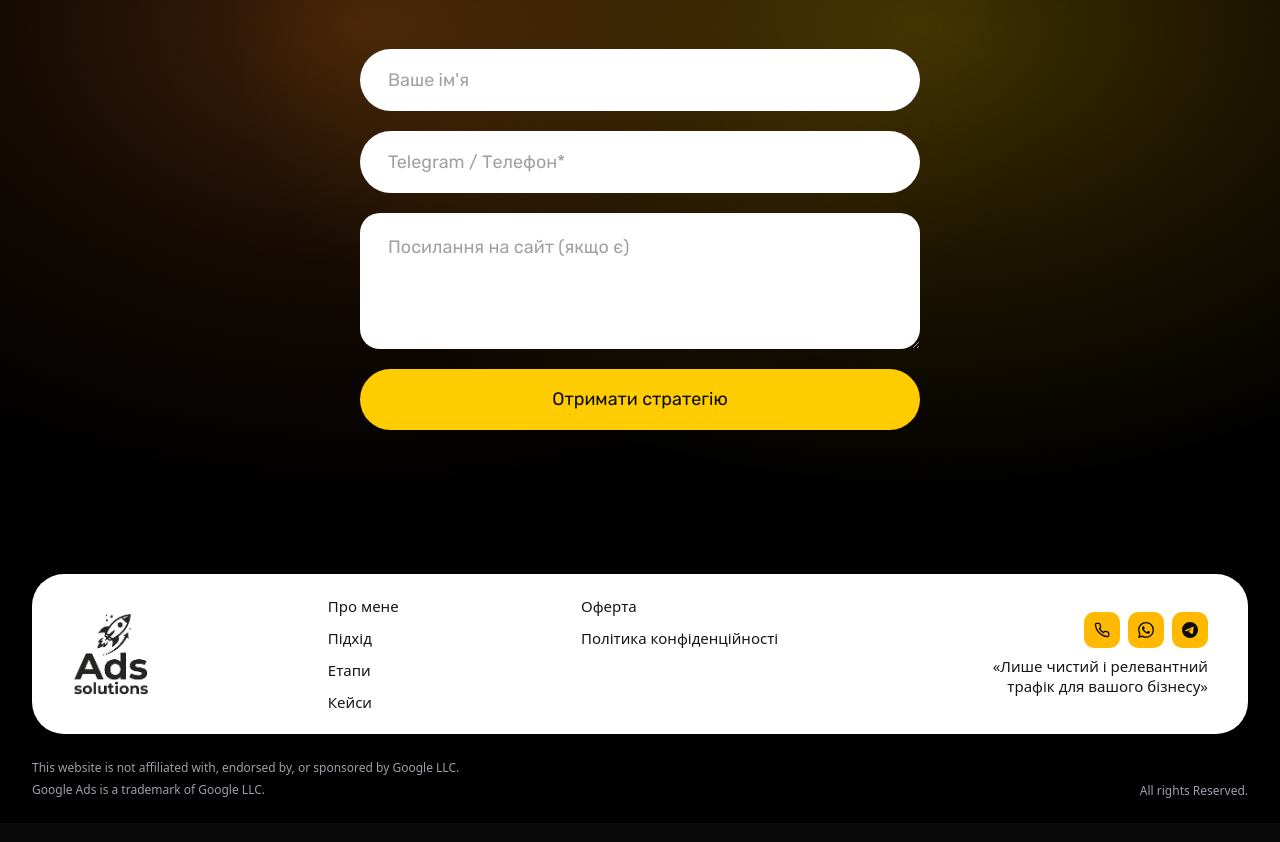
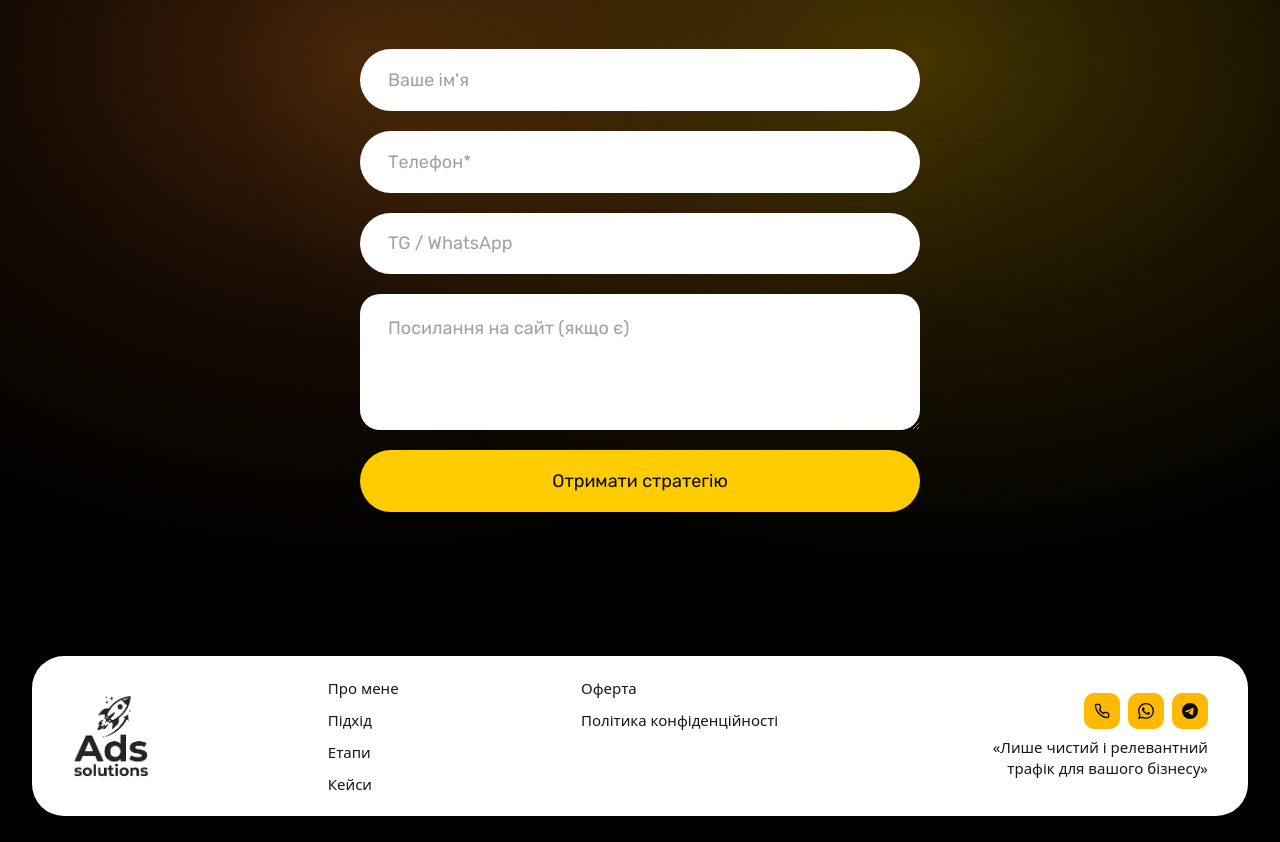
Before and after one commit to alexbet9851/adssolutionwebsite, a Next.js app: page / in a window 1280 px wide. Shown: the part 7746-8588 px from the top of the page. Built offline with nearby package versions, Linux system fonts and the light colour scheme.

Commit message:
Добавил отправку событий dataLayer для форм

```diff
--- a/src/app/api/lead/route.ts
+++ b/src/app/api/lead/route.ts
@@ -3,6 +3,7 @@ import { escapeHtml } from "@/lib/escapeHtml";
 type LeadPayload = {
   name?: string;
   phone?: string;
+  messenger?: string;
   comment?: string;
 };
 
@@ -25,6 +26,7 @@ export async function POST(request: Request) {
 
   const name = body.name?.trim() || "—";
   const phone = body.phone?.trim() || "";
+  const messenger = body.messenger?.trim() || "—";
   const comment = body.comment?.trim() || "—";
 
   if (!phone) {
@@ -35,7 +37,8 @@ export async function POST(request: Request) {
     "🔔 <b>Новая заявка с сайта!</b>\n\n" +
     `👤 Имя: ${escapeHtml(name)}\n` +
     `📞 Телефон: ${escapeHtml(phone)}\n` +
-    `💬 Комментарий: ${escapeHtml(comment)}`;
+    `💬 Мессенджер: ${escapeHtml(messenger)}\n` +
+    `🔗 Комментарий: ${escapeHtml(comment)}`;
 
   try {
     const response = await fetch(`https://api.telegram.org/bot${token}/sendMessage`, {
--- a/src/components/AuditLeadModal.tsx
+++ b/src/components/AuditLeadModal.tsx
@@ -9,13 +9,15 @@ import type { SiteContent } from "@/types/site-content";
 
 type FormState = {
   name: string;
-  contact: string;
+  phone: string;
+  messenger: string;
   website: string;
 };
 
 const INITIAL_FORM: FormState = {
   name: "",
-  contact: "",
+  phone: "",
+  messenger: "",
   website: "",
 };
 
@@ -69,8 +71,8 @@ export function AuditLeadModal({ open, onClose, content }: AuditLeadModalProps)
     setError("");
     setSubmitted(false);
 
-    if (!form.contact.trim()) {
-      setError(content.errorRequiredContact);
+    if (!form.phone.trim()) {
+      setError(content.errorRequiredPhone);
       return;
     }
 
@@ -78,7 +80,8 @@ export function AuditLeadModal({ open, onClose, content }: AuditLeadModalProps)
 
     const ok = await submitLeadForm({
       name: form.name.trim(),
-      phone: form.contact.trim(),
+      phone: form.phone.trim(),
+      messenger: form.messenger.trim(),
       comment: form.website.trim(),
     });
 
@@ -182,19 +185,35 @@ export function AuditLeadModal({ open, onClose, content }: AuditLeadModalProps)
                 className={INPUT_CLASS}
               />
 
-              <label className="sr-only" htmlFor="audit-contact">
-                {content.contactLabel}
+              <label className="sr-only" htmlFor="audit-phone">
+                {content.phoneLabel}
               </label>
               <input
-                id="audit-contact"
-                type="text"
-                name="contact"
+                id="audit-phone"
+                type="tel"
+                name="phone"
                 autoComplete="tel"
                 required
-                placeholder={content.contactPlaceholder}
-                value={form.contact}
+                placeholder={content.phonePlaceholder}
+                value={form.phone}
                 onChange={(event) =>
-                  setForm((prev) => ({ ...prev, contact: event.target.value }))
+                  setForm((prev) => ({ ...prev, phone: event.target.value }))
+                }
+                className={INPUT_CLASS}
+              />
+
+              <label className="sr-only" htmlFor="audit-messenger">
+                {content.messengerLabel}
+              </label>
+              <input
+                id="audit-messenger"
+                type="text"
+                name="messenger"
+                autoComplete="off"
+                placeholder={content.messengerPlaceholder}
+                value={form.messenger}
+                onChange={(event) =>
+                  setForm((prev) => ({ ...prev, messenger: event.target.value }))
                 }
                 className={INPUT_CLASS}
               />
--- a/src/components/ContactFormSection.tsx
+++ b/src/components/ContactFormSection.tsx
@@ -9,13 +9,15 @@ import type { SiteContent } from "@/types/site-content";
 
 type FormState = {
   name: string;
-  contact: string;
+  phone: string;
+  messenger: string;
   website: string;
 };
 
 const INITIAL_FORM: FormState = {
   name: "",
-  contact: "",
+  phone: "",
+  messenger: "",
   website: "",
 };
 
@@ -37,8 +39,8 @@ export default function ContactFormSection({ content }: { content: SiteContent }
     setError("");
     setSubmitted(false);
 
-    if (!form.contact.trim()) {
-      setError(contact.errorRequiredContact);
+    if (!form.phone.trim()) {
+      setError(contact.errorRequiredPhone);
       return;
     }
 
@@ -46,7 +48,8 @@ export default function ContactFormSection({ content }: { content: SiteContent }
 
     const ok = await submitLeadForm({
       name: form.name.trim(),
-      phone: form.contact.trim(),
+      phone: form.phone.trim(),
+      messenger: form.messenger.trim(),
       comment: form.website.trim(),
     });
 
@@ -125,18 +128,34 @@ export default function ContactFormSection({ content }: { content: SiteContent }
           />
 
           <label className="sr-only" htmlFor="contact-phone">
-            {contact.contactLabel}
+            {contact.phoneLabel}
           </label>
           <input
             id="contact-phone"
-            type="text"
-            name="contact"
+            type="tel"
+            name="phone"
             autoComplete="tel"
             required
-            placeholder={contact.contactPlaceholder}
-            value={form.contact}
+            placeholder={contact.phonePlaceholder}
+            value={form.phone}
             onChange={(event) =>
-              setForm((prev) => ({ ...prev, contact: event.target.value }))
+              setForm((prev) => ({ ...prev, phone: event.target.value }))
+            }
+            className={INPUT_CLASS}
+          />
+
+          <label className="sr-only" htmlFor="contact-messenger">
+            {contact.messengerLabel}
+          </label>
+          <input
+            id="contact-messenger"
+            type="text"
+            name="messenger"
+            autoComplete="off"
+            placeholder={contact.messengerPlaceholder}
+            value={form.messenger}
+            onChange={(event) =>
+              setForm((prev) => ({ ...prev, messenger: event.target.value }))
             }
             className={INPUT_CLASS}
           />
--- a/src/content/en.ts
+++ b/src/content/en.ts
@@ -393,12 +393,14 @@ export const enContent: SiteContent = {
     subtitleLine2: "I'll analyze your project and propose a scaling strategy.",
     nameLabel: "Your name",
     namePlaceholder: "Your name",
-    contactLabel: "Telegram / Phone",
-    contactPlaceholder: "Telegram / Phone*",
+    phoneLabel: "Phone",
+    phonePlaceholder: "Phone*",
+    messengerLabel: "Preferred messenger",
+    messengerPlaceholder: "TG / WhatsApp",
     websiteLabel: "Website link",
     websitePlaceholder: "Website link (if available)",
     submit: "Get the strategy",
-    errorRequiredContact: "Please provide Telegram or phone — this field is required.",
+    errorRequiredPhone: "Please provide your phone number — this field is required.",
     errorSubmitFailed: "Could not submit the request. Please try again.",
     successMessage: "Request submitted successfully",
   },
@@ -407,12 +409,14 @@ export const enContent: SiteContent = {
     subtitle: "I'll analyze your project and propose a scaling strategy.",
     nameLabel: "Your name",
     namePlaceholder: "Your name",
-    contactLabel: "Telegram / Phone",
-    contactPlaceholder: "Telegram / Phone*",
+    phoneLabel: "Phone",
+    phonePlaceholder: "Phone*",
+    messengerLabel: "Preferred messenger",
+    messengerPlaceholder: "TG / WhatsApp",
     websiteLabel: "Website link",
     websitePlaceholder: "Website link (if available)",
     submit: "Get the strategy",
-    errorRequiredContact: "Please provide Telegram or phone — this field is required.",
+    errorRequiredPhone: "Please provide your phone number — this field is required.",
     errorSubmitFailed: "Could not submit the request. Please try again.",
     successMessage: "Request submitted successfully",
     closeOverlay: "Close form",
--- a/src/content/ru.ts
+++ b/src/content/ru.ts
@@ -405,13 +405,14 @@ export const ruContent: SiteContent = {
       "Я проанализирую ваш проект и предложу стратегию масштабирования.",
     nameLabel: "Ваше имя",
     namePlaceholder: "Ваше имя",
-    contactLabel: "Telegram / Телефон",
-    contactPlaceholder: "Telegram / Телефон*",
+    phoneLabel: "Телефон",
+    phonePlaceholder: "Телефон*",
+    messengerLabel: "Любой удобный мессенджер",
+    messengerPlaceholder: "TG / WhatsApp",
     websiteLabel: "Ссылка на сайт",
     websitePlaceholder: "Ссылка на сайт (если есть)",
     submit: "Получить стратегию",
-    errorRequiredContact:
-      "Укажите Telegram или телефон — это обязательное поле.",
+    errorRequiredPhone: "Укажите телефон — это обязательное поле.",
     errorSubmitFailed: "Не удалось отправить заявку. Попробуйте ещё раз.",
     successMessage: "Заявка успешно отправлена",
   },
@@ -420,13 +421,14 @@ export const ruContent: SiteContent = {
     subtitle: "Я проанализирую ваш проект и предложу стратегию масштабирования.",
     nameLabel: "Ваше имя",
     namePlaceholder: "Ваше имя",
-    contactLabel: "Telegram / Телефон",
-    contactPlaceholder: "Telegram / Телефон*",
+    phoneLabel: "Телефон",
+    phonePlaceholder: "Телефон*",
+    messengerLabel: "Любой удобный мессенджер",
+    messengerPlaceholder: "TG / WhatsApp",
     websiteLabel: "Ссылка на сайт",
     websitePlaceholder: "Ссылка на сайт (если есть)",
     submit: "Получить стратегию",
-    errorRequiredContact:
-      "Укажите Telegram или телефон — это обязательное поле.",
+    errorRequiredPhone: "Укажите телефон — это обязательное поле.",
     errorSubmitFailed: "Не удалось отправить заявку. Попробуйте ещё раз.",
     successMessage: "Заявка успешно отправлена",
     closeOverlay: "Закрыть форму",
--- a/src/content/uk.ts
+++ b/src/content/uk.ts
@@ -393,12 +393,14 @@ export const ukContent: SiteContent = {
     subtitleLine2: "Я проаналізую ваш проєкт і запропоную стратегію масштабування.",
     nameLabel: "Ваше ім'я",
     namePlaceholder: "Ваше ім'я",
-    contactLabel: "Telegram / Телефон",
-    contactPlaceholder: "Telegram / Телефон*",
+    phoneLabel: "Телефон",
+    phonePlaceholder: "Телефон*",
+    messengerLabel: "Будь-який зручний месенджер",
+    messengerPlaceholder: "TG / WhatsApp",
     websiteLabel: "Посилання на сайт",
     websitePlaceholder: "Посилання на сайт (якщо є)",
     submit: "Отримати стратегію",
-    errorRequiredContact: "Вкажіть Telegram або телефон — це обов'язкове поле.",
+    errorRequiredPhone: "Вкажіть телефон — це обов'язкове поле.",
     errorSubmitFailed: "Не вдалося надіслати заявку. Спробуйте ще раз.",
     successMessage: "Заявку успішно надіслано",
   },
@@ -407,12 +409,14 @@ export const ukContent: SiteContent = {
     subtitle: "Я проаналізую ваш проєкт і запропоную стратегію масштабування.",
     nameLabel: "Ваше ім'я",
     namePlaceholder: "Ваше ім'я",
-    contactLabel: "Telegram / Телефон",
-    contactPlaceholder: "Telegram / Телефон*",
+    phoneLabel: "Телефон",
+    phonePlaceholder: "Телефон*",
+    messengerLabel: "Будь-який зручний месенджер",
+    messengerPlaceholder: "TG / WhatsApp",
     websiteLabel: "Посилання на сайт",
     websitePlaceholder: "Посилання на сайт (якщо є)",
     submit: "Отримати стратегію",
-    errorRequiredContact: "Вкажіть Telegram або телефон — це обов'язкове поле.",
+    errorRequiredPhone: "Вкажіть телефон — це обов'язкове поле.",
     errorSubmitFailed: "Не вдалося надіслати заявку. Спробуйте ще раз.",
     successMessage: "Заявку успішно надіслано",
     closeOverlay: "Закрити форму",
--- a/src/lib/submitLeadForm.ts
+++ b/src/lib/submitLeadForm.ts
@@ -1,6 +1,7 @@
 type SubmitLeadFormInput = {
   name: string;
   phone: string;
+  messenger: string;
   comment: string;
 };
 
```
Also changed, not shown: src/types/site-content.ts (+10 -6 lines).
